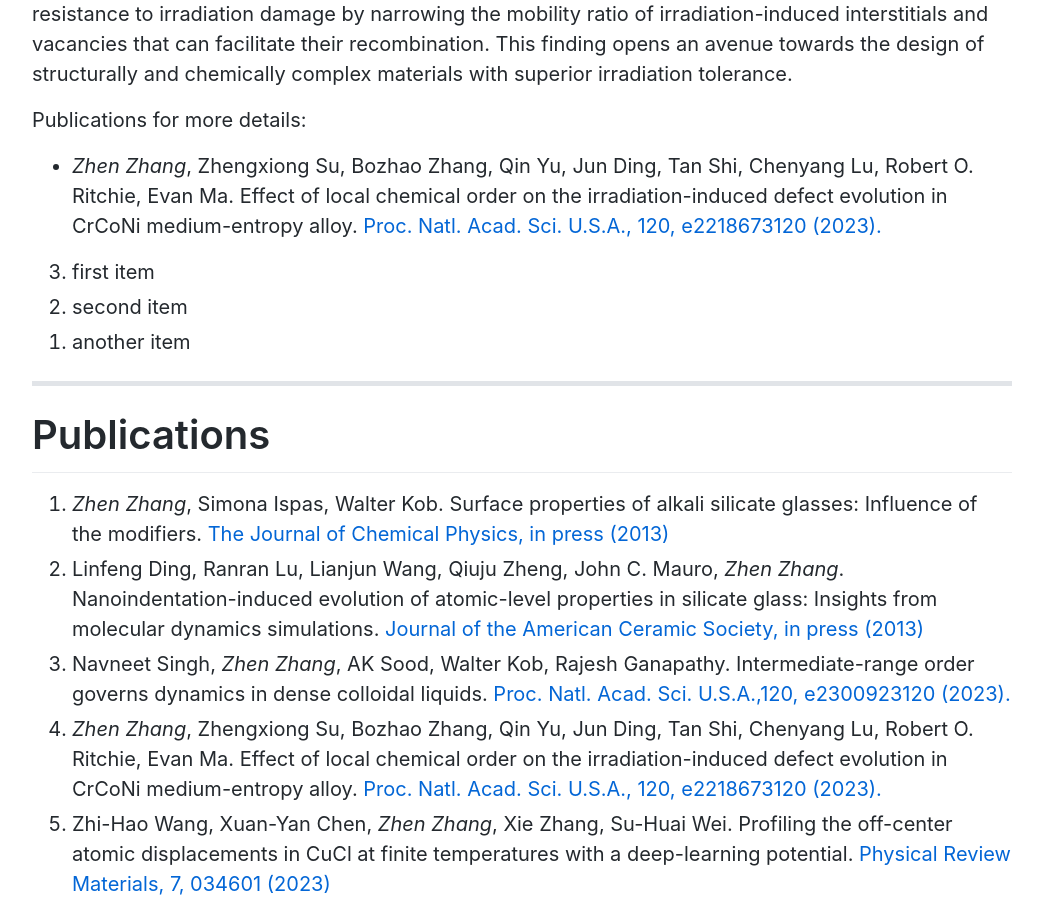
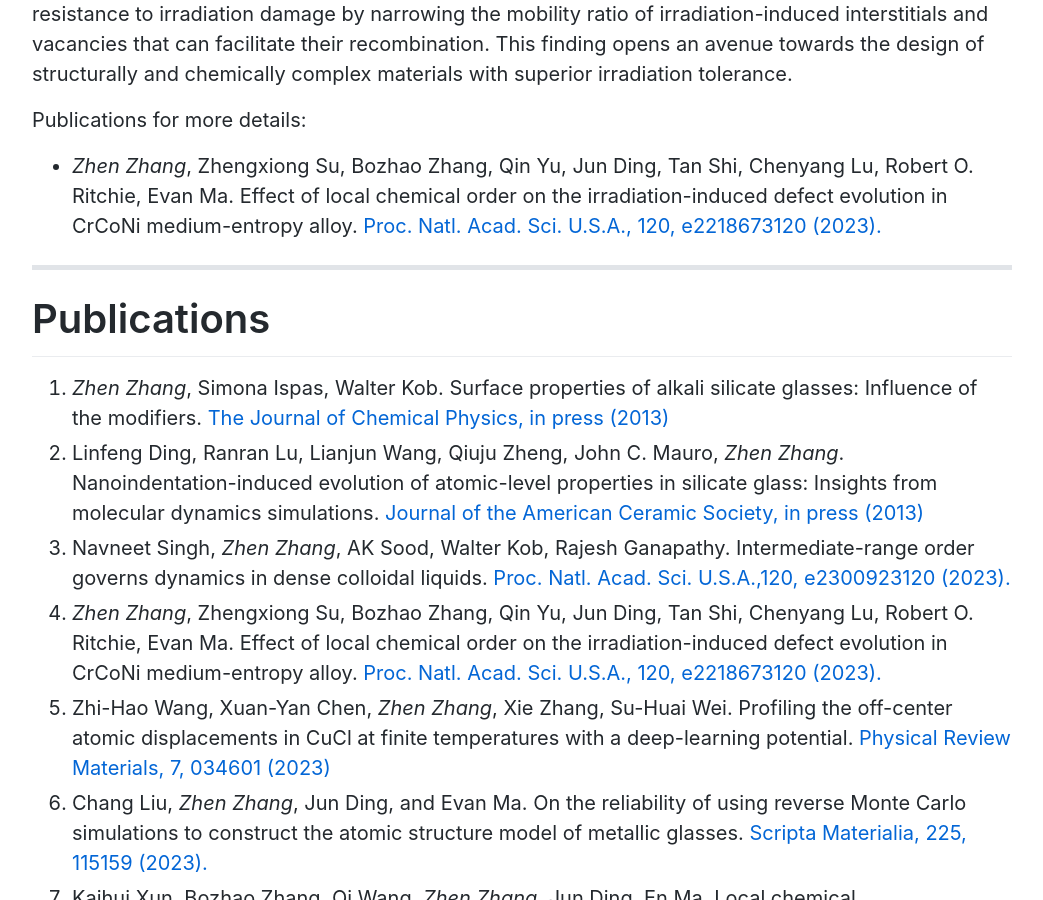
Before and after one commit to zhenzhang1991/zhenzhang1991.github.io, a Jekyll site: the page built from index.md, in a window 1280 px wide and 900 px high, scrolled down 3378 px. Shown: the whole window, without its empty margins (118-1161 px from the left). Built offline with Jekyll 4.4.1, drawn with Linux system fonts in a browser that asks for light colours; Markdown is read by kramdown in place of the engine named in the settings; comment, search, counter and statistics services are not loaded; some of the changed text lies outside the part shown.

Commit message:
Update index.md

```diff
--- a/index.md
+++ b/index.md
@@ -71,14 +71,10 @@ vacancies that can facilitate their recombination.  This finding opens an avenue
 Publications for more details:
 *  *Zhen Zhang*, Zhengxiong Su, Bozhao Zhang, Qin Yu, Jun Ding, Tan Shi, Chenyang Lu, Robert O. Ritchie, Evan Ma. Effect of local chemical order on the irradiation-induced defect evolution in CrCoNi medium-entropy alloy. [Proc. Natl. Acad. Sci. U.S.A., 120, e2218673120 (2023).](https://www.pnas.org/doi/abs/10.1073/pnas.2218673120)
 
-0. first item
-0. second item
-0. another item
-{: reversed="reversed"}
-
 * * *
 
 # Publications
+
 1. *Zhen Zhang*, Simona Ispas, Walter Kob. Surface properties of alkali silicate glasses: Influence of the modifiers. [The Journal of Chemical Physics, in press (2013)](https://arxiv.org/pdf/2304.10781.pdf)
 1. Linfeng Ding, Ranran Lu, Lianjun Wang, Qiuju Zheng, John C. Mauro, *Zhen Zhang*. Nanoindentation-induced evolution of atomic-level properties in silicate glass: Insights from molecular dynamics simulations. [Journal of the American Ceramic Society, in press (2013)](https://arxiv.org/pdf/2305.04202.pdf)
 1. Navneet Singh, *Zhen Zhang*, AK Sood, Walter Kob, Rajesh Ganapathy. Intermediate-range order governs dynamics in dense colloidal liquids. [Proc. Natl. Acad. Sci. U.S.A.,120, e2300923120 (2023).](https://www.pnas.org/doi/abs/10.1073/pnas.2300923120)
@@ -101,6 +97,11 @@ spectroscopy. [ISIJ International, 56, 828 (2016).](https://doi.org/10.2355/isij
 
 * * *
 
+1. first item
+1. second item
+1. another item
+{: reversed="reversed"}
+
 # Resources
 
 [linkto something](https://doi.org/10.2355/isijinternational.ISIJINT-2015-600)
```
